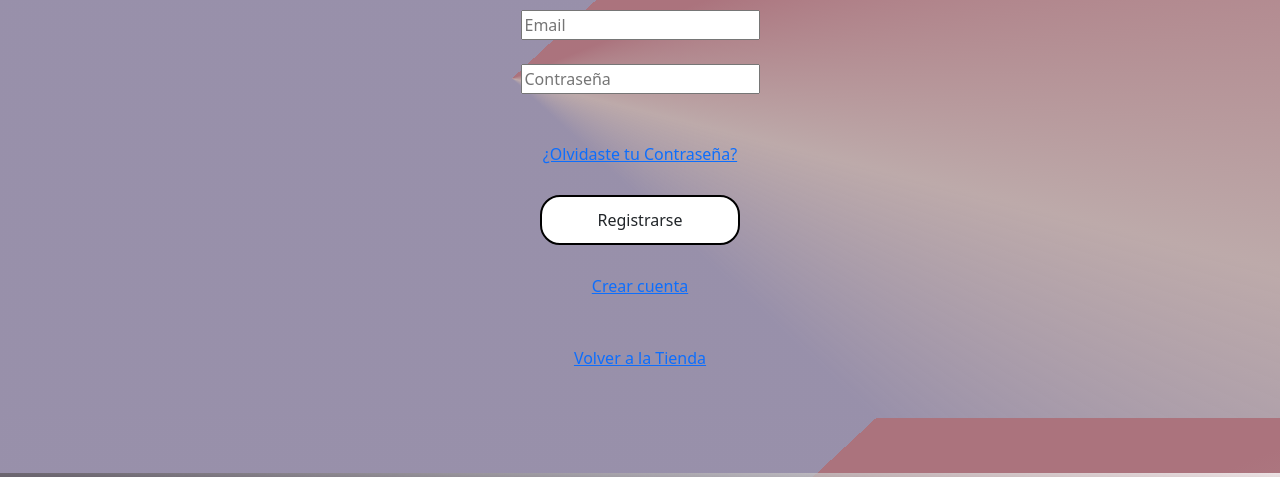
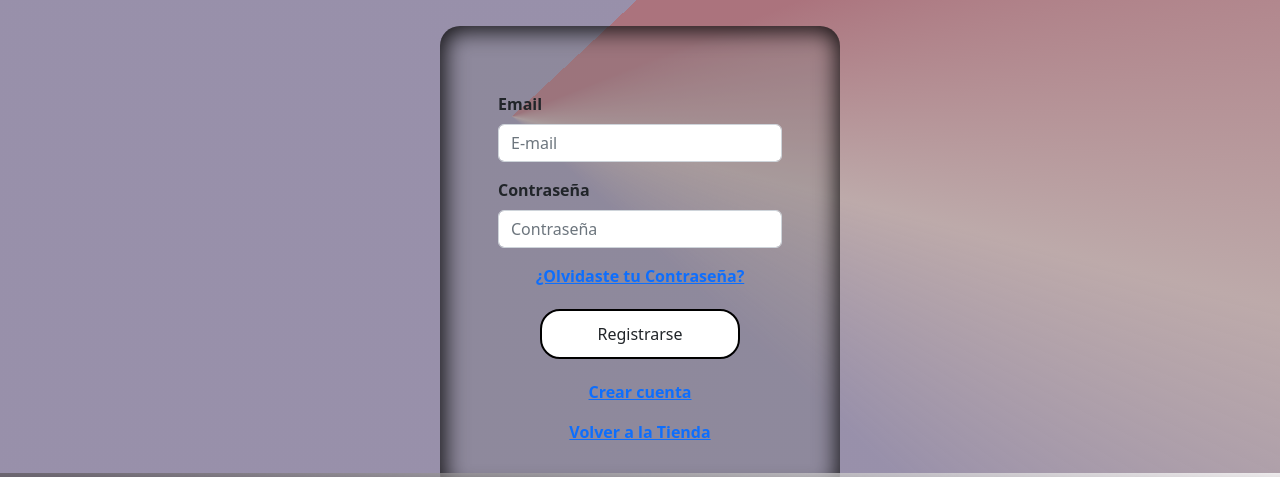
Before and after one commit to matiPuentes/PF-Puentes, a website: page pages/registro.html in a window 1280 px wide. Shown: the part 261-738 px from the top of the page. Drawn offline with nearby package versions, Linux system fonts and the light colour scheme.

Commit message:
Corregimos las mayusculas en los links, y cambiamos un formulario

```diff
--- a/pages/registro.html
+++ b/pages/registro.html
@@ -30,13 +30,13 @@
                <div class="collapse navbar-collapse" id="navbarSupportedContent">
                  <ul class="navbar-nav me-auto mb-2 mb-lg-0">
                    <li class="nav-item">
-                     <a class="nav-link fs-4 hover" aria-current="page" href="Nosotros.html">Nosotros</a>
+                     <a class="nav-link fs-4 hover" aria-current="page" href="nosotros.html">Nosotros</a>
                    </li>
                    <li class="nav-item">
-                     <a class="nav-link fs-4 hover" href="Productos.html">Productos</a>
+                     <a class="nav-link fs-4 hover" href="productos.html">Productos</a>
                    </li>
                    <li class="nav-item">
-                       <a class="nav-link fs-4 hover" href="Contacto.html">Contacto</a>
+                       <a class="nav-link fs-4 hover" href="contacto.html">Contacto</a>
                    </li>
                  </ul>
                  <form class="d-flex" role="search">
@@ -48,20 +48,33 @@
              </div>
            </nav>
        </header>
-    <main class="container pt-5 text-center">
-        <div class="p-5" data-aos="zoom-in-down" data-aos-duration="1500">
+    <main class="container pt-5 mt-3">
+        <div class="p-5 text-center" data-aos="zoom-in-down" data-aos-duration="1500">
             <h1>Ingresar</h1>
         </div>
-        <div>
-            <form data-aos="zoom-in-down" data-aos-duration="1500">
-                <input type="mail" placeholder=Email required> <br><br>
-                <input type="password" placeholder=Contraseña required> <br><br><br>
-                <a class="hoverlink" href="">¿Olvidaste tu Contraseña?</a> <br><br>
-                <button type="button" class="boton-enviar"><a class="text-dark text-decoration-none" href="Registro.html">Registrarse</a></button> <br><br>
-                <a class="hoverlink" href="">Crear cuenta</a><br><br><br>
-                <a class="hoverlink" href="Productos.html">Volver a la Tienda</a><br><br><br>
-            </form>
+        <form class="row Formulario g-3">
+         <div class="col-lg-12 col-12">
+           <label for="emailInput" class="form-label">Email</label>
+           <input type="email" class="form-control" id="emailInput" placeholder="E-mail">
+         </div>
+         <div class="col-lg-12 col-12">
+          <label for="inputPass" class="form-label">Contraseña</label>
+          <input type="contraseña" class="form-control" id="inputPass" placeholder="Contraseña">
         </div>
+        <div class="col-lg-12 col-12 text-center">
+          <a class="hoverlink" href="#">¿Olvidaste tu Contraseña?</a>
+        </div>
+        <div class="col-lg-12 col-12 text-center">
+          <button type="button" class="boton-enviar"><a class="text-dark text-decoration-none" href="registro.html">Registrarse</a>
+          </button>
+        </div>
+        <div class="col-lg-12 col-12 text-center">
+          <a class="hoverlink" href="">Crear cuenta</a>
+        </div>
+        <div class="col-lg-12 col-12 text-center">
+          <a class="hoverlink" href="Productos.html">Volver a la Tienda</a>
+        </div>
+        </form>
     </main>
     <footer class="fixed-bottom">
         <div class="container-fluid text-center pt-4">
--- a/scss/_botones.scss
+++ b/scss/_botones.scss
@@ -30,3 +30,12 @@
     padding: 5px;
     margin: 5px;
 }
+.Formulario{
+    max-width: 25em;
+    padding: 50px;
+    margin: 0 auto;
+    background-color: rgba(120, 119, 123, 0.3);
+    font-weight: bold;
+    border-radius: 20px;
+    box-shadow: inset 1px 1px 22px 4px rgba(0, 0, 0, 0.85);
+}
```
Also changed, not shown: index.html (+4 -4 lines), pages/contacto.html (+4 -4 lines), pages/nosotros.html (+4 -4 lines), pages/productos.html (+4 -4 lines), css/style.css, 1 other file.
